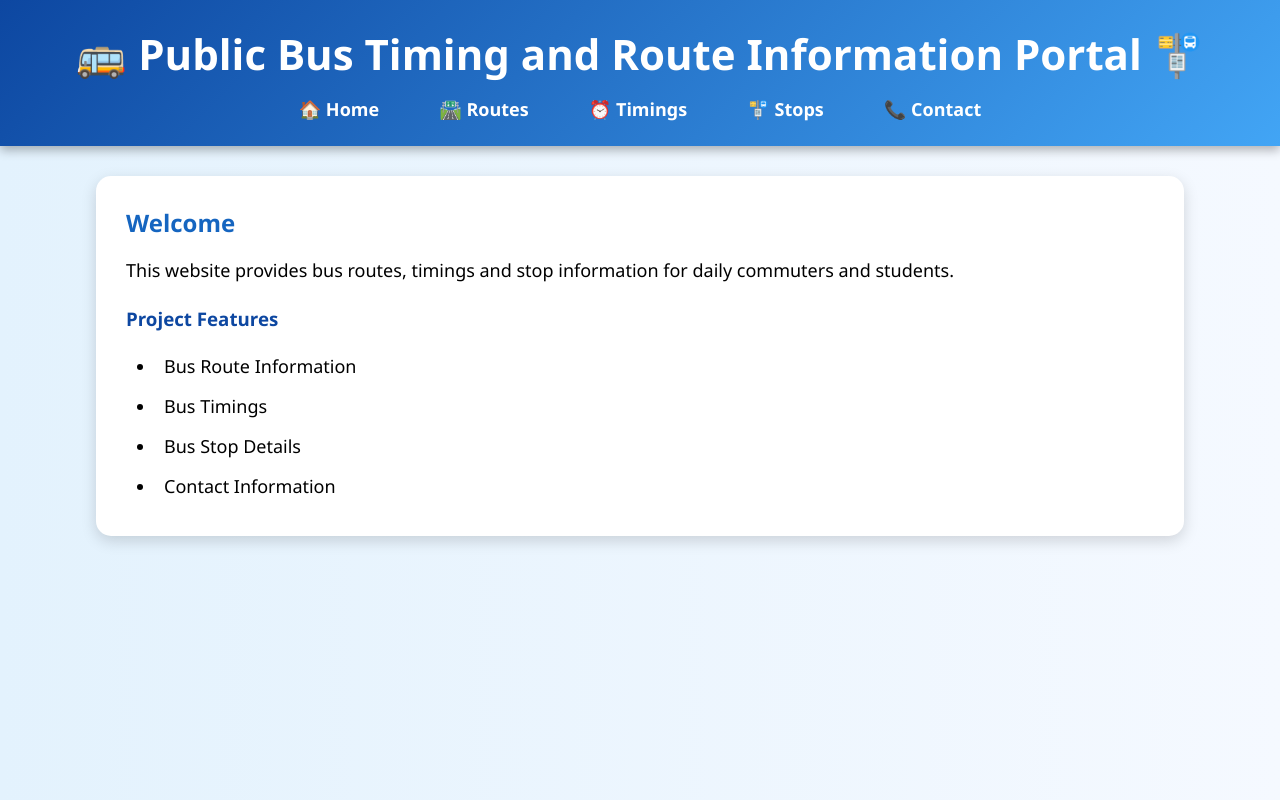
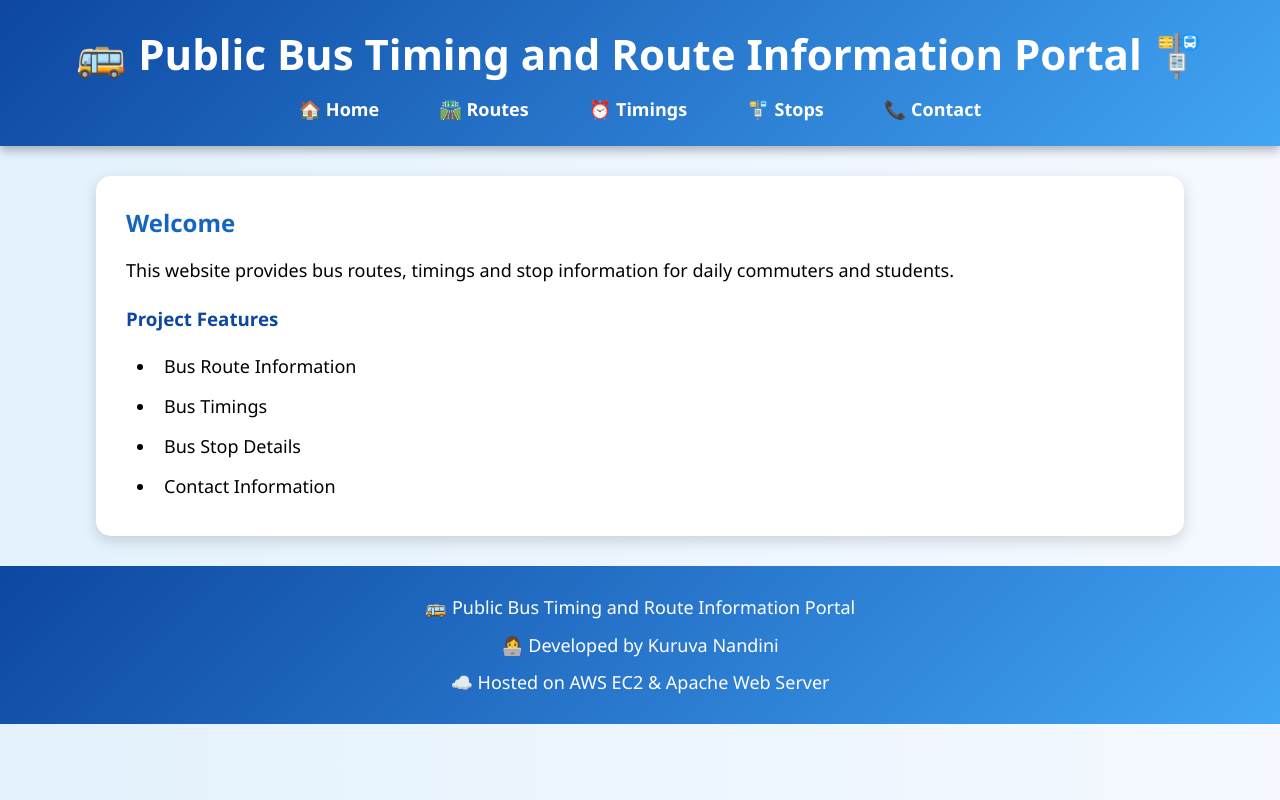
Before and after one commit to NandiniKuruva/Bus-Timing-Website, a plain HTML site: page index.html in a window 1280 px wide. Drawn offline with Linux system fonts and the light colour scheme.

Commit message:
Update index.html

```diff
--- a/index.html
+++ b/index.html
@@ -35,6 +35,10 @@
         <li>Contact Information</li>
     </ul>
 </section>
-
+<footer>
+    <p>🚌 Public Bus Timing and Route Information Portal</p>
+    <p>👩‍💻 Developed by Kuruva Nandini</p>
+    <p>☁️ Hosted on AWS EC2 & Apache Web Server</p>
+</footer>
 </body>
 </html>
```
